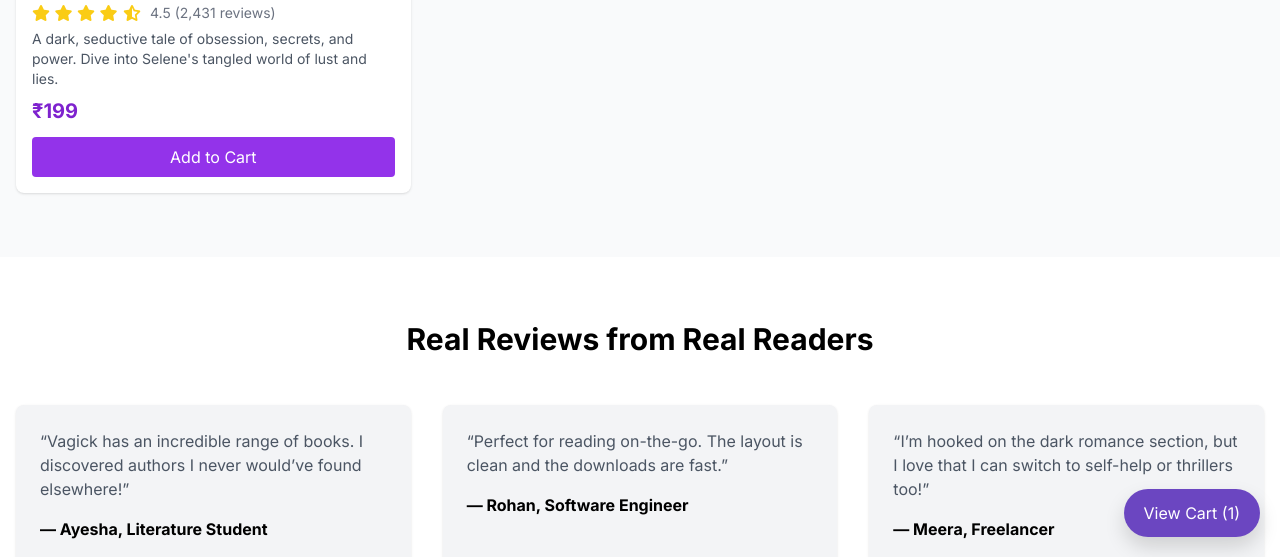
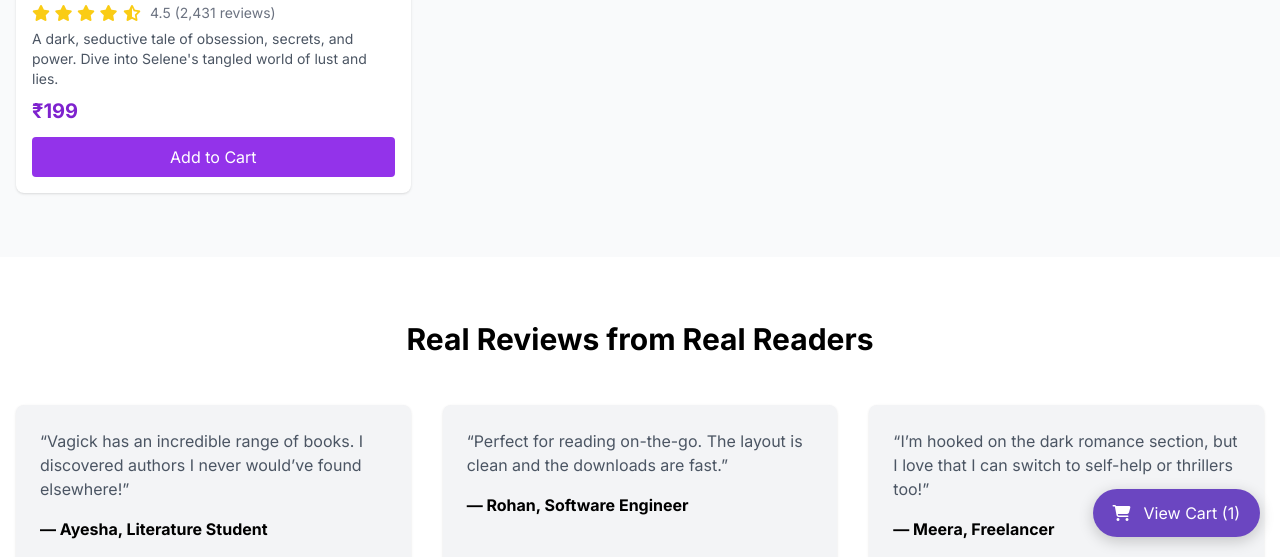
Before and after one commit to xox6rr/vagick, a plain HTML site: page index.html in a window 1280 px wide. Both pictures are taken after a click on the button "Add to Cart". Shown: the part 899-1456 px from the top of the page. Drawn offline with nearby package versions, Linux system fonts and the light colour scheme.

Commit message:
Update index.html

```diff
--- a/index.html
+++ b/index.html
@@ -1,4 +1,5 @@
-<!DOCTYPE html><html lang="en"><head>
+<!DOCTYPE html><html lang="en">
+<head>
   <meta charset="UTF-8">
   <meta name="viewport" content="width=device-width, initial-scale=1.0">
   <title>Vagick | All eBooks in One Place</title>
@@ -35,7 +36,7 @@
     .nav-link:hover::after {
       width: 100%;
     }
-        .cart-float {
+    .floating-cart {
       position: fixed;
       bottom: 20px;
       right: 20px;
@@ -43,19 +44,13 @@
       color: white;
       padding: 12px 20px;
       border-radius: 9999px;
-            box-shadow: 0 10px 20px rgba(0, 0, 0, 0.15);
+      box-shadow: 0 4px 15px rgba(0, 0, 0, 0.2);
+      cursor: pointer;
       z-index: 1000;
-            display: none;
-            transition: all 0.3s ease;
-        }
-        .cart-float.show {
-            display: block;
     }
   </style>
 </head>
-<body>
-    <!-- Updated Header -->
-    <header class="bg-white shadow-sm sticky top-0 z-50">
+<body><header class="bg-white shadow-sm sticky top-0 z-50">
   <div class="container mx-auto px-4 py-4 flex justify-between items-center">
     <div class="flex items-center space-x-4">
       <img src="logo.png" alt="Vagick logo" class="h-10 w-10" />
@@ -69,18 +64,14 @@
       </nav>
     </div>
   </div>
-    </header><!-- Hero Section -->
-<section class="gradient-bg text-white text-center py-20">
+</header><!-- Hero Section --><section class="gradient-bg text-white text-center py-20">
   <h1 class="text-4xl md:text-5xl font-bold mb-4">Explore Every Genre. Anytime. Anywhere.</h1>
   <p class="text-lg max-w-2xl mx-auto">From romance to thrillers, sci-fi to self-help — Vagick is your one-stop destination for all types of ebooks.</p>
   <a href="#products" class="mt-8 inline-block bg-white text-purple-700 font-semibold px-6 py-3 rounded-full hover:bg-gray-100 transition">Start Reading</a>
-</section>
-
-<!-- Product Section -->
-<section id="products" class="py-16 bg-gray-50">
+</section><!-- Product Card --><section class="py-16 bg-gray-50" id="products">
   <div class="container mx-auto px-4">
-        <h2 class="text-3xl font-bold text-center mb-12">Featured eBook</h2>
-        <div class="grid md:grid-cols-3 gap-8">
+    <h2 class="text-3xl font-bold text-center mb-12">Featured Book</h2>
+    <div class="grid grid-cols-1 md:grid-cols-2 lg:grid-cols-3 gap-8">
       <div class="bg-white p-4 rounded-lg shadow product-card">
         <img src="/images/beneath-the-silk-cover.jpg" alt="Beneath the Silk Book Cover" class="w-full h-64 object-cover rounded mb-4">
         <h3 class="text-lg font-semibold mb-1">Beneath the Silk</h3>
@@ -100,12 +91,10 @@
       </div>
     </div>
   </div>
-</section>
-
-<div id="cartFloat" class="cart-float">View Cart (<span id="cartCount">0</span>)</div>
-
-<!-- Reviews Section -->
-<section class="py-16 bg-white">
+</section><!-- Floating Cart Button --><div class="floating-cart" onclick="window.location.href='cart.html'">
+  <i class="fas fa-shopping-cart mr-2"></i>
+  View Cart (<span id="cart-count">0</span>)
+</div><!-- Reviews Section --><section class="py-16 bg-white">
   <div class="container mx-auto px-4">
     <h2 class="text-3xl font-bold text-center mb-12">Real Reviews from Real Readers</h2>
     <div class="grid md:grid-cols-3 gap-8">
@@ -123,10 +112,7 @@
       </div>
     </div>
   </div>
-</section>
-
-<!-- Footer -->
-<footer class="bg-gray-900 text-white py-12">
+</section><!-- Footer --><footer class="bg-gray-900 text-white py-12">
   <div class="container mx-auto px-4 grid grid-cols-1 md:grid-cols-4 gap-8">
     <div>
       <h4 class="text-xl font-semibold mb-4">Vagick</h4>
@@ -159,19 +145,19 @@
       </form>
     </div>
   </div>
-</footer>
-
-<!-- Cart Logic -->
-<script>
+</footer><script>
 function addToCart(title, price) {
   let cart = JSON.parse(localStorage.getItem('cart')) || [];
   cart.push({ title, price });
   localStorage.setItem('cart', JSON.stringify(cart));
-        document.getElementById('cartCount').innerText = cart.length;
-        const floatCart = document.getElementById('cartFloat');
-        floatCart.classList.add('show');
+  updateCartCount();
 }
-</script>
 
-</body>
+function updateCartCount() {
+  const cart = JSON.parse(localStorage.getItem('cart')) || [];
+  document.getElementById('cart-count').innerText = cart.length;
+}
+
+document.addEventListener('DOMContentLoaded', updateCartCount);
+</script></body>
 </html>
```
Lines whose indentation alone changed are shown as unchanged.
